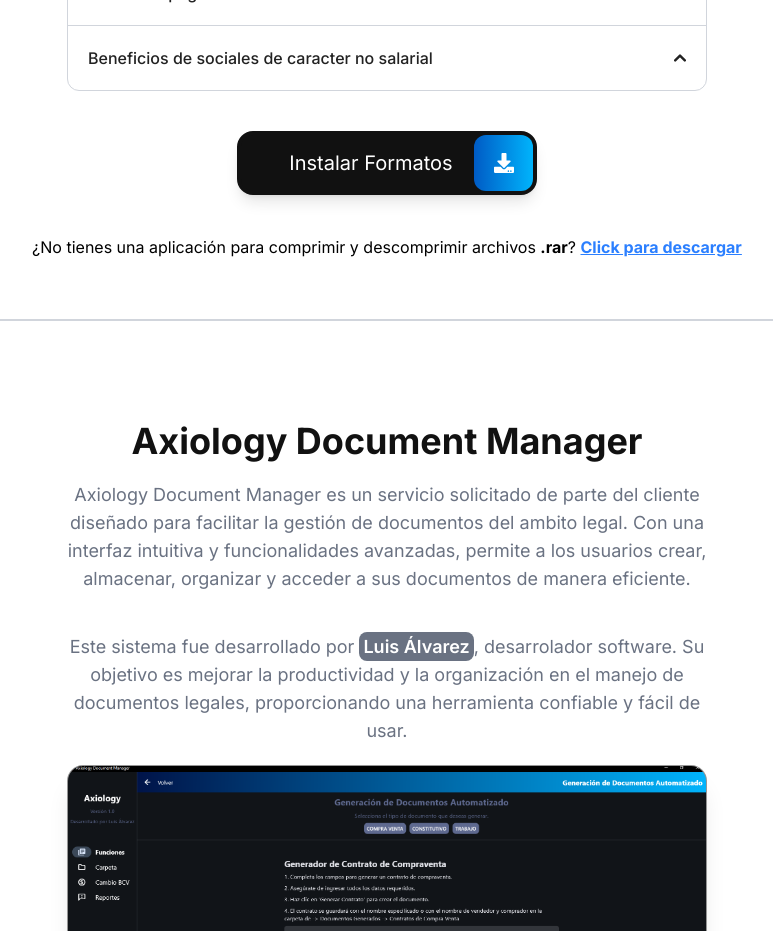
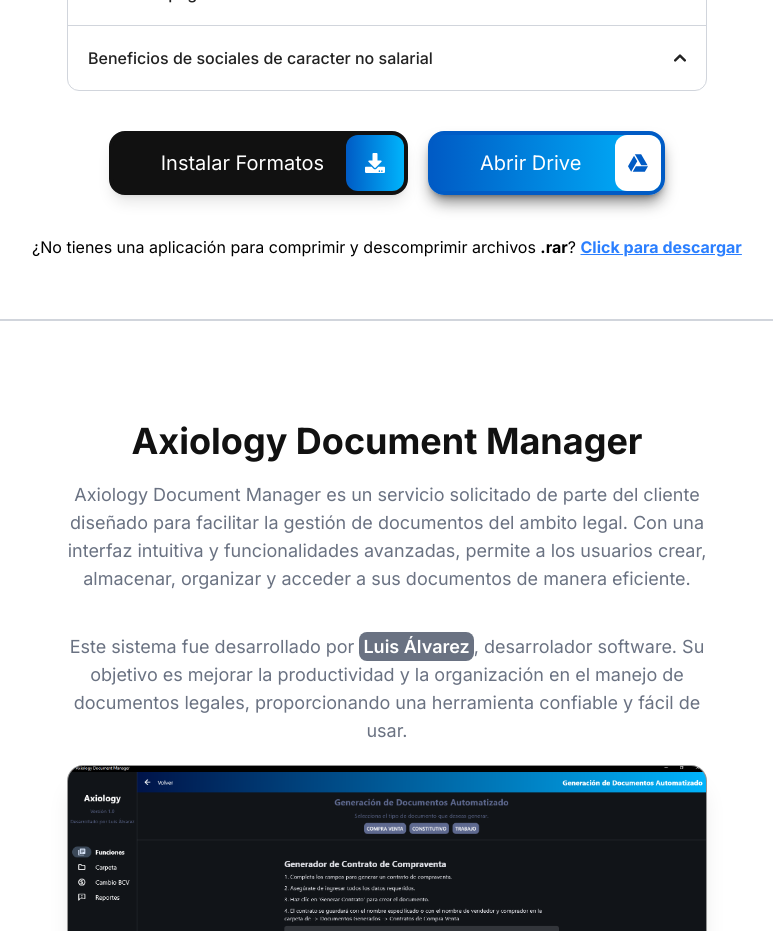
Before and after one commit to luis-alvarezf10/format-management-casona-plaf, a React (Vite) app: page / in a window 1280 px wide. Shown: the part 1480-2411 px from the top of the page, without its empty margins (253-1026 px from the left). Built offline with nearby package versions, Linux system fonts and the light colour scheme.

Commit message:
cambios para descargar documentos

```diff
--- a/src/App.jsx
+++ b/src/App.jsx
@@ -4,7 +4,7 @@
 import casona from './assets/images/1.svg';
 import plaf from './assets/images/4.svg';
 
-import { FaArrowRight, FaDownload } from "react-icons/fa";
+import { FaArrowRight, FaDownload, FaGoogleDrive } from "react-icons/fa";
 
 
 import InfoDropdown from './ui/DropDown';
@@ -101,14 +101,23 @@
         <div>
           <InfoDropdown />
         </div>
-        <button type="button" className="bg-[#111111] text-center rounded-2xl h-16 relative text-white text-xl group cursor-pointer shadow-lg hover:shadow-[#00b4fc] hover:scale-100 duration-500 px-16 border-4 border-[#111111]"
-        onClick={handleDownload}>
-          <div className="bg-gradient-to-r from-[#005bc5] to-[#00b4fc] rounded-xl h-14 w-1/5 grid place-items-center absolute right-0 top-0 group-hover:w-full z-10 duration-500 text-white">
-              <FaDownload className="transform transition-transform duration-500 group-hover:scale-140" />
+        <div className="flex items-center justify-center gap-5">
+          <button type="button" className="bg-[#111111] text-center rounded-2xl h-16 relative text-white text-xl group cursor-pointer shadow-lg hover:shadow-[#00b4fc] hover:scale-100 duration-500 px-16 border-4 border-[#111111]"
+          onClick={handleDownload}>
+            <div className="bg-gradient-to-r from-[#005bc5] to-[#00b4fc] rounded-xl h-14 w-1/5 grid place-items-center absolute right-0 top-0 group-hover:w-full z-10 duration-500 text-white">
+                <FaDownload className="transform transition-transform duration-500 group-hover:scale-140" />
           </div>
           <p className="-translate-x-4">Instalar Formatos</p>
         </button>
-        <span>¿No tienes una aplicación para comprimir y descomprimir archivos <strong>.rar</strong>? <a href="https://drive.google.com/drive/folders/16vhHAnxhzHQpKgy7hbxqsHPLk4MvWSch?usp=sharing" target="_blanck" className="text-blue-500 underline font-bold">Click para descargar</a> </span>
+        <button type="button" className="bg-gradient-to-r from-[#005bc5] to-[#00b4fc] text-center rounded-2xl h-16 relative text-white text-xl group cursor-pointer shadow-lg hover:shadow-[#00b4fc] hover:scale-100 duration-500 px-16 border-4 border-[#005bc5] shadow-[#111111]/50"
+        onClick={handleDownload}>
+          <div className="bg-white rounded-xl h-14 w-1/5 grid place-items-center absolute right-0 top-0 group-hover:w-full z-10 duration-500 text-[#005bc5]">
+              <FaGoogleDrive className="transform transition-transform duration-500 group-hover:scale-140" />
+          </div>
+          <p className="-translate-x-4">Abrir Drive</p>
+        </button>
+        </div>
+        <span>¿No tienes una aplicación para comprimir y descomprimir archivos <strong>.rar</strong>? <a href="https://drive.google.com/drive/folders/12nqjped7VeFcxvjaecJbhe8TDfwFghqx?usp=drive_link" target="_blanck" className="text-blue-500 underline font-bold">Click para descargar</a> </span>
       </div>
       <div className="w-[90%] h-0.5 bg-gray-300 mx-auto"></div>
       <motion.div
--- a/src/ui/Footer.jsx
+++ b/src/ui/Footer.jsx
@@ -23,7 +23,7 @@
                             <a href="https://luis-alvarezf10.github.io/portafolio-personal/" class="hover:underline">Portafolio</a>
                         </li>
                         <li class="mb-4">
-                            <a href="#" class="hover:underline">WhatsApp</a>
+                            <a href="https://wa.link/p8zz2b" class="hover:underline">WhatsApp</a>
                         </li>
                         <li class="mb-4">
                             <a href="https://www.instagram.com/luis_alvarezf10" class="hover:underline">Instagram</a>
```
